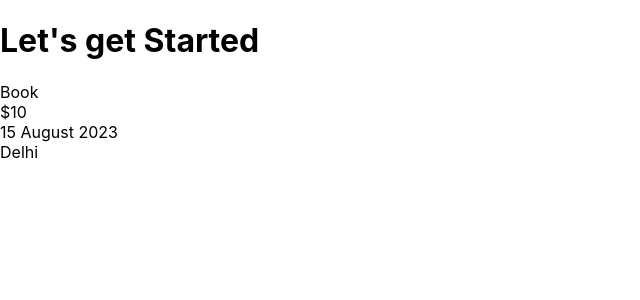
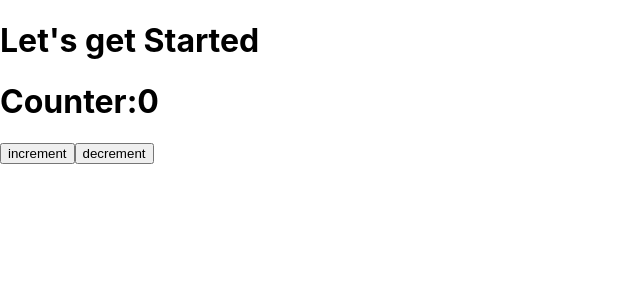
Before and after one commit to varikuppalavinod/Expense-Tracker, a React (Create React App) app: page / in a window 1280 px wide. Shown: the top 300 px of the page, without its empty margins (0-640 px from the left). Built offline with nearby package versions, Linux system fonts and the light colour scheme.

Commit message:
useReducer

```diff
--- a/src/App.js
+++ b/src/App.js
@@ -1,10 +1,10 @@
-import ExpenseItem from "./components/ExpenseItem";
+import Countercomponent from "./components/Countercomponent";
 
 function App() {
   return (
     <div>
       <h1>Let's get Started</h1>
-      <ExpenseItem></ExpenseItem>
+      <Countercomponent></Countercomponent>
     </div>
   );
 }
--- /dev/null
+++ b/src/components/Countercomponent.js
@@ -0,0 +1,29 @@
+import {useReducer} from "react"
+
+
+const intialstate={counter:0}
+
+const counterreducer=(state,action)=>{
+    if(action.type==="increment"){
+        return {counter:state.counter+4}
+    }
+    if(action.type==="decrement"){
+      return {counter:state.counter-4}
+    }
+    return state
+}
+
+
+
+function Countercomponent(){
+
+  const[state,dispatch]=useReducer(counterreducer,intialstate)
+    return (
+      <div>
+       <h1>Counter:{state.counter}</h1>
+       <button  onClick={()=>{dispatch({type:"increment"})}}>increment</button>
+       <button onClick={()=>{dispatch({type:"decrement"})}}>decrement</button>
+      </div>
+    );
+  }
+  export default Countercomponent;
--- a/src/components/ExpenseItem.js
+++ /dev/null
@@ -1,11 +0,0 @@
-function ExpenseItem(){
-    return (
-      <div>
-        <div>Book</div>
-        <div>$10</div>
-        <div>15 August 2023</div>
-        <div>Delhi</div>
-      </div>
-    );
-  }
-  export default ExpenseItem;
```
